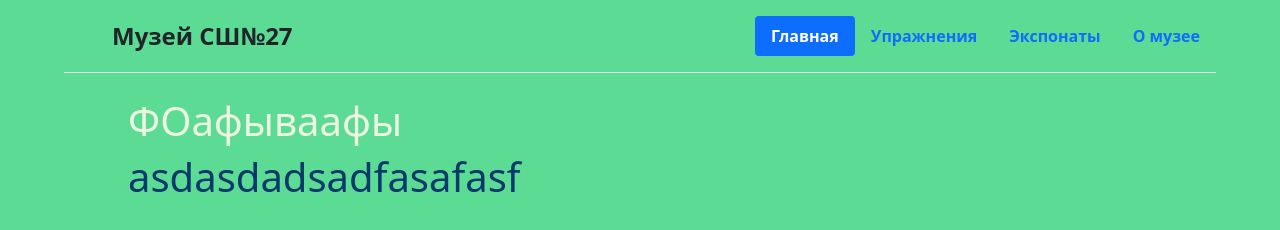
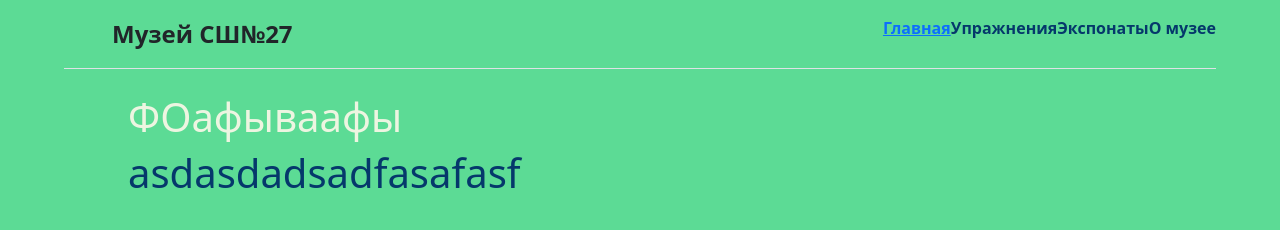
Before and after one commit to trbcon/museum27school.brest, a plain HTML site: page index.html in a window 1280 px wide. Drawn offline with nearby package versions, Linux system fonts and the light colour scheme.

Commit message:
correct bugs

```diff
--- a/index.html
+++ b/index.html
@@ -22,11 +22,15 @@
           <span class="fs-4">Музей СШ№27</span>
         </a>
 
-        <ul class="nav nav-pills ">
-          <li class="nav-item"><a href="#" class="nav-link active" aria-current="page">Главная</a></li>
+        <ul class="nav nav-pills">
+          <a href=""><span>Главная</span></a>
+          <span>Упражнения</span>
+          <span>Экспонаты</span>
+          <span>О музее</span>
+          <!-- <li class="nav-item"><a href="#" class="nav-link" aria-current="page">Главная</a></li>
           <li class="nav-item"><a href="#" class="nav-link">Упражнения</a></li>
           <li class="nav-item"><a href="#" class="nav-link">Экспонаты</a></li>
-          <li class="nav-item"><a href="#" class="nav-link">О музее</a></li>
+          <li class="nav-item"><a href="#" class="nav-link">О музее</a></li> -->
         </ul>
     </header>
     <div class="txt-width">
--- a/styles/style.css
+++ b/styles/style.css
@@ -33,9 +33,7 @@ header {
     color: #05386b;
 }
 
-/* .hdr-flx {
-    margin:0px auto;
-    width: 60%;
+span {
     display: flex;
     justify-content: space-between;
-} */
+}
```
